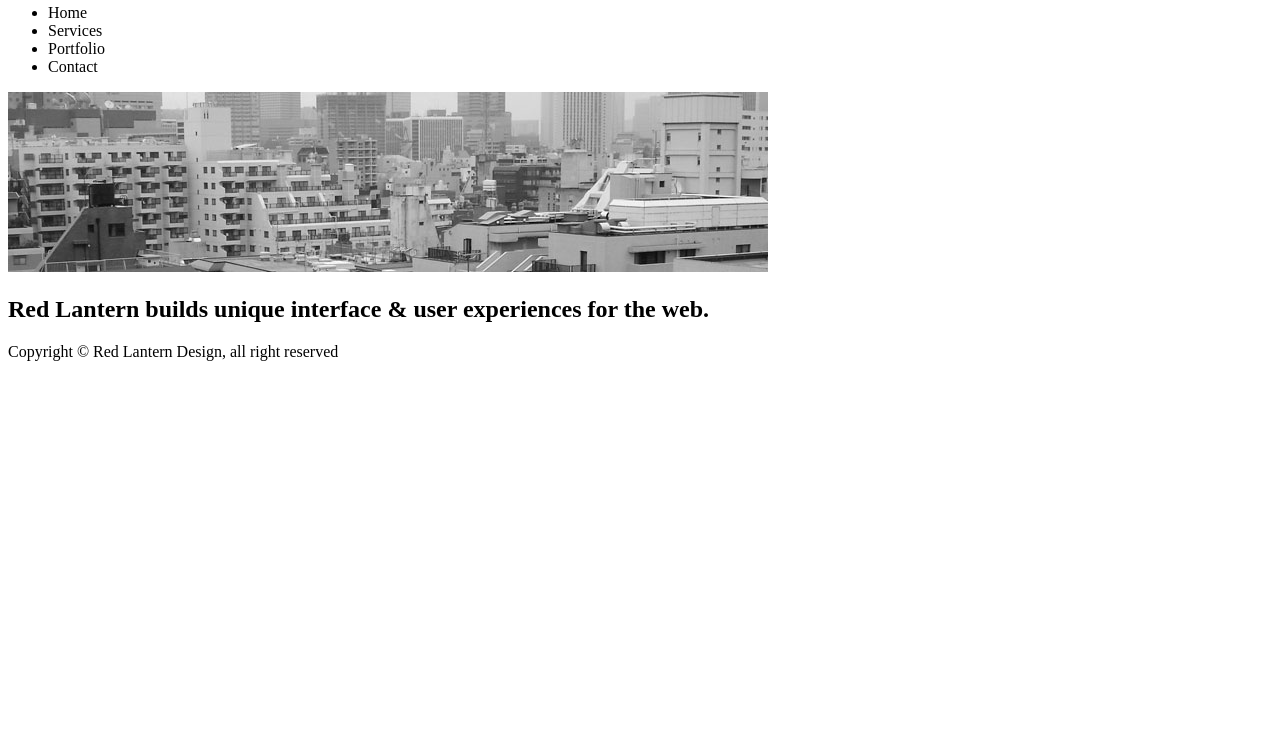
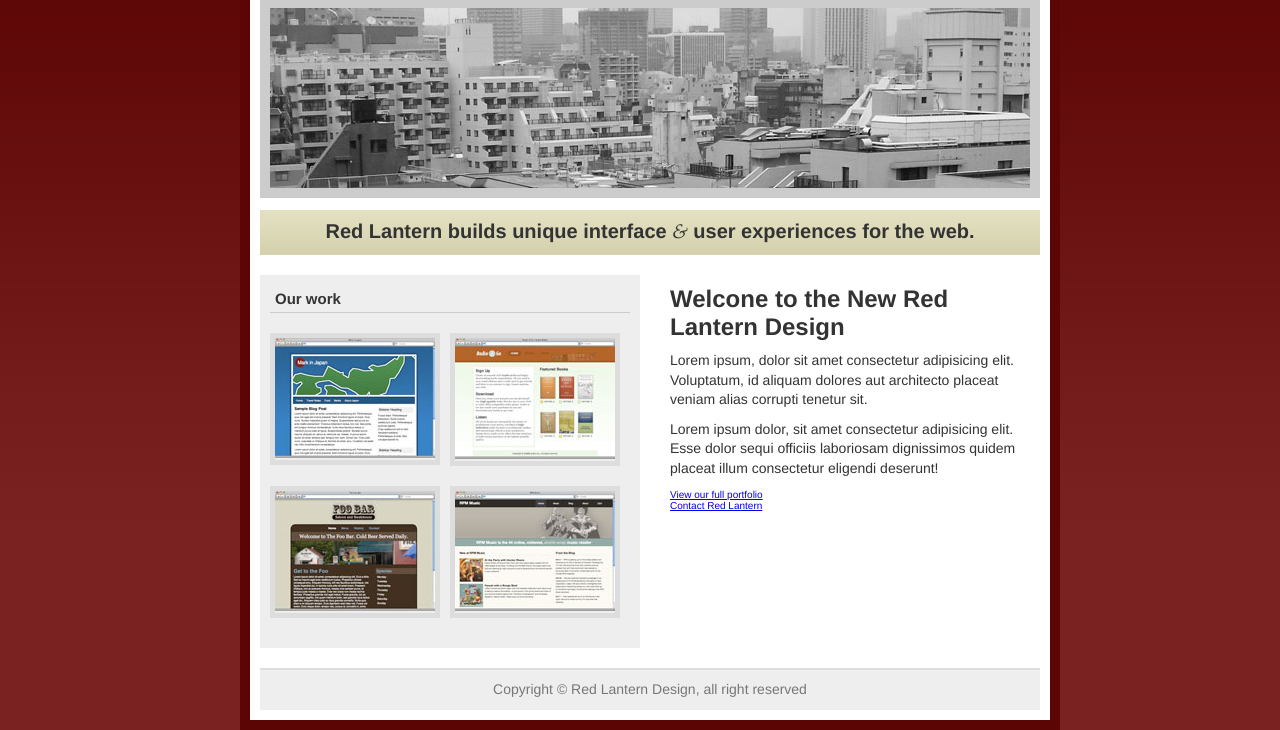
Before and after one commit to CHANCHUNCHUAN/w5-WEB, a plain HTML site: page index.html in a window 1280 px wide. Shown: the part 101-831 px from the top of the page. Before the commit the page ends 800 px from the top, so only its background shows below. Drawn offline with Linux system fonts and the light colour scheme.

Commit message:
20230922

```diff
--- a/index.html
+++ b/index.html
@@ -1,35 +1,53 @@
 <!DOCTYPE html>
 <html lang="en">
+
 <head>
   <meta charset="UTF-8">
   <meta http-equiv="X-UA-Compatible" content="IE=edge">
   <meta name="viewport" content="width=device-width, initial-scale=1.0">
   <title>RedLatern Design</title>
+  <link rel="stylesheet" href="css/style.css">
 </head>
+
 <body>
-   <header>
+  <header>
     <img src="images/rl_logo.png" alt="RedLatern Design's Logo">
-    <ul>
+    <ul id="nav">
       <li>Home</li>
       <li>Services</li>
       <li>Portfolio</li>
       <li>Contact</li>
     </ul>
-   </header>
-   <article id="main">
+  </header>
+  <article id="main">
     <div id="main_title">
       <img src="images/tokyo.jpg" alt="Tokyo">
-      <h1>Red Lantern builds unique interface <span class="amp">&amp;</span>  user experiences for the web.</h1>
+      <h1>Red Lantern builds unique interface <span class="amp">&amp;</span> user experiences for the web.</h1>
     </div>
     <div id="content">
-
+      <h2>Welcone to the New Red Lantern Design</h2>
+      <p>Lorem ipsum, dolor sit amet consectetur adipisicing elit. Voluptatum, id aliquam dolores aut architecto placeat
+        veniam alias corrupti tenetur sit.</p>
+      <p>Lorem ipsum dolor, sit amet consectetur adipisicing elit. Esse dolor sequi officiis laboriosam dignissimos
+        quidem placeat illum consectetur eligendi deserunt!</p>
+      <ul>
+        <li><a href="#">View our full portfolio</a></li>
+        <li><a href="#">Contact Red Lantern</a></li>
+      </ul>
     </div>
     <div id="sidebar">
-
+      <h2>Our work</h2>
+      <ul id="port">
+        <li><img src="images/markinjapan.jpg" alt=""></li>
+        <li><img src="images/a2g.jpg" alt=""></li>
+        <li><img src="images/foobar.jpg" alt=""></li>
+        <li><img src="images/rpm.jpg" alt=""></li>
+      </ul>
     </div>
-    <footer>
+    <footer id="footer">
       <p>Copyright &copy; Red Lantern Design, all right reserved</p>
     </footer>
-   </article>
+  </article>
 </body>
+
 </html>
```
